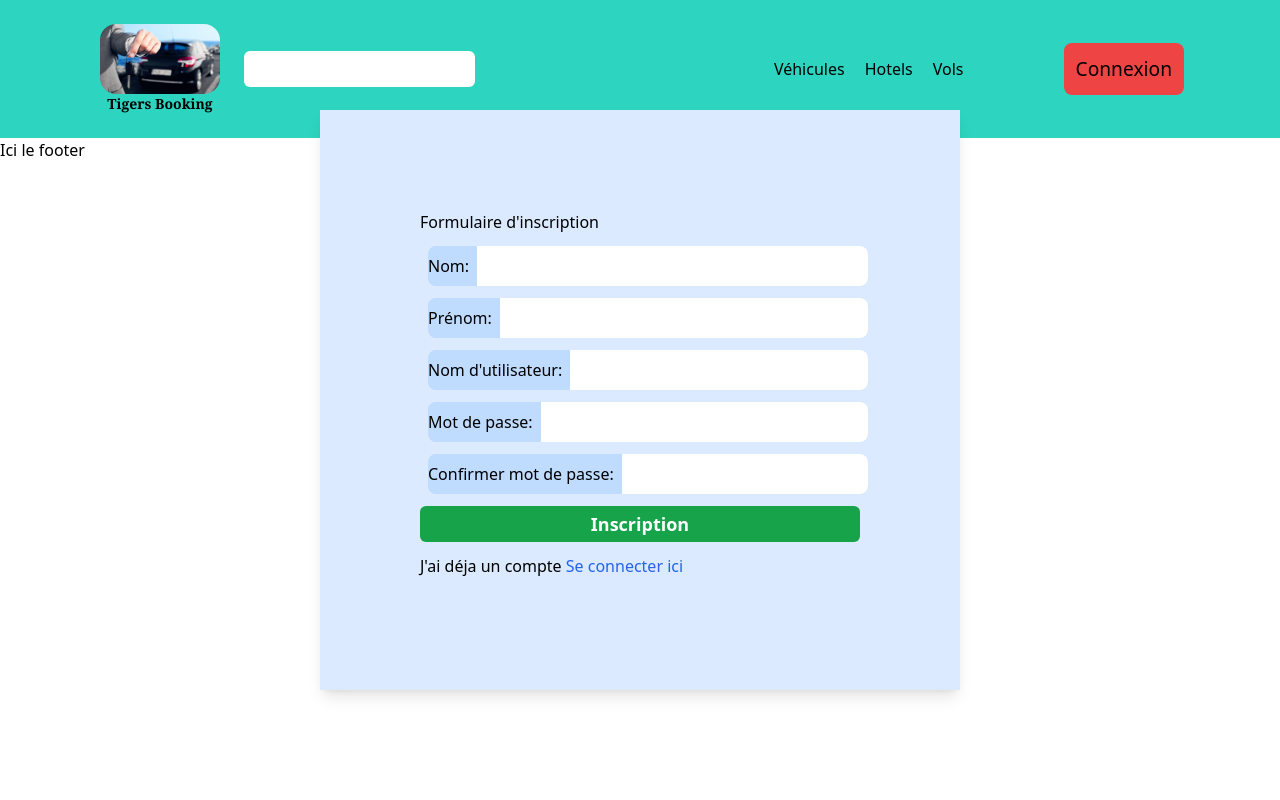
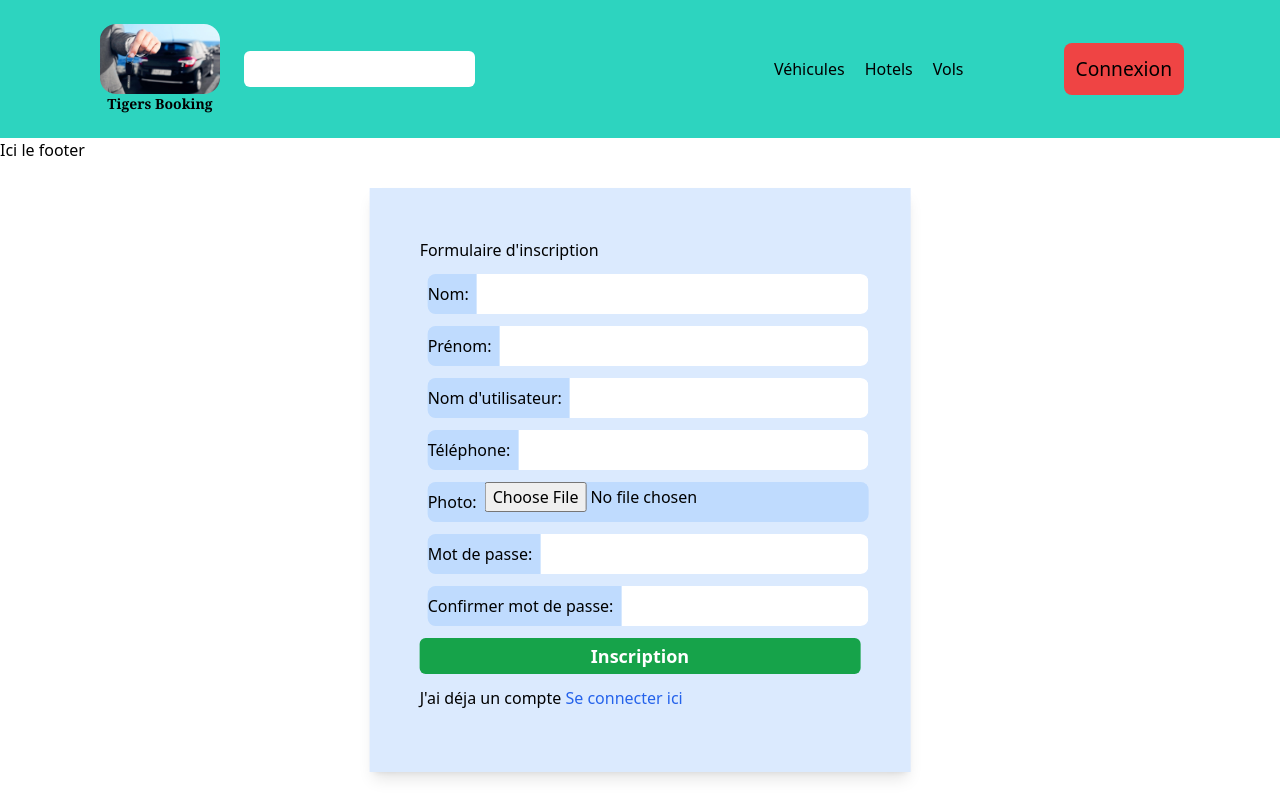
Before and after one commit to baaratik93/reservations, a Django app: page /connexion/signin/ in a window 1280 px wide. Run offline with Django 3.2, Linux system fonts and the light colour scheme.

Commit message:
Gestion des interfaces de connexion

```diff
--- a/connexion/forms.py
+++ b/connexion/forms.py
@@ -8,5 +8,7 @@ class SigninForm(forms.Form):
     nom = forms.CharField(label="Nom")
     prenom = forms.CharField(label="Prénom")
     login = forms.CharField(label="Nom d'utilisateur")
+    telephone = forms.CharField(label="Téléphone")
+    photo= forms.ImageField(label="Photo")
     password = forms.CharField(label='Mot de passe',widget=forms.PasswordInput())
     cpassword = forms.CharField(label='Confirmer mot de passe',widget=forms.PasswordInput())
--- a/static/css/output.css
+++ b/static/css/output.css
@@ -540,16 +540,20 @@ video {
   box-shadow: var(--tw-ring-offset-shadow, 0 0 #0000), var(--tw-ring-shadow, 0 0 #0000), var(--tw-shadow);
 }
 
+/* .formulaire {
+    @apply shadow-lg bg-blue-100 absolute top-[50%] left-[50%] translate-x-[-50%] translate-y-[-50%] p-[100px];
+} */
+
 .formulaire {
   position: absolute;
-  top: 50%;
+  top: 60%;
   left: 50%;
   --tw-translate-x: -50%;
   --tw-translate-y: -50%;
   transform: translate(var(--tw-translate-x), var(--tw-translate-y)) rotate(var(--tw-rotate)) skewX(var(--tw-skew-x)) skewY(var(--tw-skew-y)) scaleX(var(--tw-scale-x)) scaleY(var(--tw-scale-y));
   --tw-bg-opacity: 1;
   background-color: rgb(219 234 254 / var(--tw-bg-opacity));
-  padding: 100px;
+  padding: 50px;
   --tw-shadow: 0 10px 15px -3px rgb(0 0 0 / 0.1), 0 4px 6px -4px rgb(0 0 0 / 0.1);
   --tw-shadow-colored: 0 10px 15px -3px var(--tw-shadow-color), 0 4px 6px -4px var(--tw-shadow-color);
   box-shadow: var(--tw-ring-offset-shadow, 0 0 #0000), var(--tw-ring-shadow, 0 0 #0000), var(--tw-shadow);
@@ -598,11 +602,12 @@ input[type="submit"] {
 
 .cars {
   display: flex;
-  width: 90%;
   flex-direction: row;
   flex-wrap: wrap;
+  align-items: center;
+  justify-content: center;
   gap: 0.75rem;
-  padding: 13rem;
+  padding: 6rem;
 }
 
 .car {
```
Also changed, not shown: static/css/style.css (+6 -2 lines).
